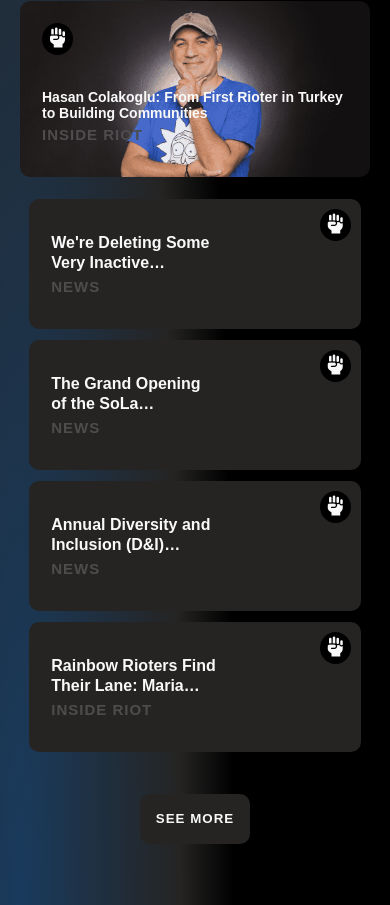
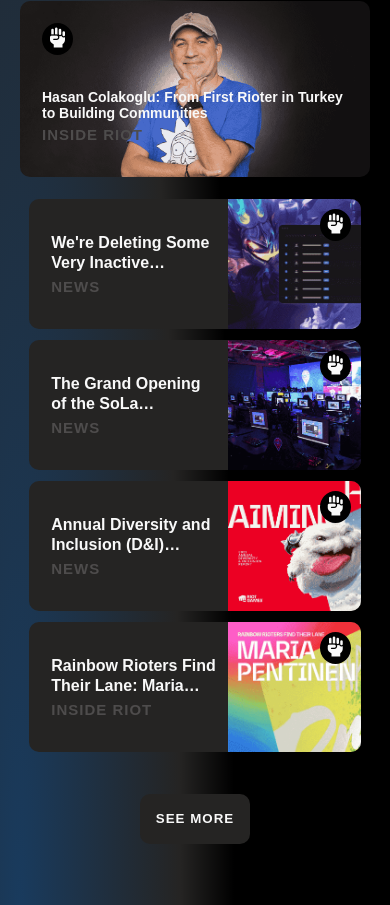
Before and after one commit to mouad-P7/riot-games, a plain HTML site: page index.html in a window 390 px wide. Shown: the part 819-1724 px from the top of the page. Drawn offline with nearby package versions, Linux system fonts and the light colour scheme.

Commit message:
I decreased (Defer offscreen images) problem from 1s to 0.15s.

```diff
--- a/css/style.css
+++ b/css/style.css
@@ -65,7 +65,7 @@
     text-align: start;
     z-index: 1;
 }
-.home-main .lazy{
+.home-main .lazy, .flex-mobile-menu .lazy{
     background-image: unset;
     opacity: 0;
 }
@@ -573,7 +573,7 @@
     row-gap: 2rem;
     flex-direction: column;
 }
-.flex-mobile-menu .card1, .flex-mobile-menu .card2{height: 28rem;}
+.flex-mobile-menu .card1, .flex-mobile-menu .card2{height: 27rem;}
 
 
 
@@ -689,10 +689,10 @@
 
 
 .home-main{background-color: var(--myDarkGray);}
-#article-img-1{background-image: url("/images/article-img-1.png");}
-#article-img-2{background-image: url("/images/article-img-2.png");}
-#article-img-3{background-image: url("/images/article-img-3.png");}
-#article-img-4{background-image: url("/images/article-img-4.png");}
+.article-img-1{background-image: url("/images/article-img-1.png");}
+.article-img-2{background-image: url("/images/article-img-2.png");}
+.article-img-3{background-image: url("/images/article-img-3.png");}
+.article-img-4{background-image: url("/images/article-img-4.png");}
 #what-happening-section, #our-games-section{
     padding-top: 5rem;
     padding-bottom: 10rem;
@@ -887,6 +887,7 @@
 .article-photo{
     background-color: gray;
     flex: 1 1 40%;
+    height: 100%;
     background-repeat: no-repeat;
     background-size: cover;
     border-radius: 0 1rem 1rem 0;
--- a/index.html
+++ b/index.html
@@ -510,11 +510,11 @@
             <div class="card card-render-container">
                 <div class="card-render">
                     <a class="card-container" target="_blank" href="https://teamfighttactics.leagueoflegends.com/en-us/set-overview/dragonlands-uncharted-realms/?utm_medium=promo2%2Bwww.riotgames.com&utm_source=riotbar">
-                        <div class="card card1 card1-photo"></div>
+                        <div class="card card1 lazy card1-photo"></div>
                         <p>Explore Uncharted Realms of the Dragonlands in TFT's latest mid-set!</p>
                     </a>
                     <a class="card-container" target="_blank" href="https://playvalorant.com/?utm_medium=promo3%2Bwww.riotgames.com&utm_source=riotbar">
-                        <div class="card card2 card2-photo"></div>
+                        <div class="card card2 lazy card2-photo"></div>
                         <p>There's no stopping now-VALORANT is kicking off DIMENSION // ACT ||- You in?</p>
                     </a>
                 </div>
@@ -761,7 +761,7 @@
                                     <p>We're Deleting Some Very Inactive Accounts</p>
                                     <div class="events-category">NEWS</div>
                                 </div>
-                                <div class="article-photo lazy" id="article-img-1"></div>
+                                <div class="article-photo article-img-1 lazy"></div>
                             </div>
                         </div>
                     </a>
@@ -776,7 +776,7 @@
                                     <p>The Grand Opening of the SoLa Technology and Entrepreneurship Center</p>
                                     <div class="events-category">NEWS</div>
                                 </div>
-                                <div class="article-photo lazy" id="article-img-2"></div>
+                                <div class="article-photo article-img-2 lazy"></div>
                             </div>
                         </div>
                     </a>
@@ -791,7 +791,7 @@
                                     <p>Annual Diversity and Inclusion (D&I) Progress Report - 2021</p>
                                     <div class="events-category">NEWS</div>
                                 </div>
-                                <div class="article-photo lazy" id="article-img-3"></div>
+                                <div class="article-photo article-img-3 lazy"></div>
                             </div>
                         </div>
                     </a>
@@ -806,7 +806,7 @@
                                     <p>Rainbow Rioters Find Their Lane: Maria Pentinen</p>
                                     <div class="events-category">INSIDE RIOT</div>
                                 </div>
-                                <div class="article-photo lazy" id="article-img-4"></div>
+                                <div class="article-photo article-img-4 lazy"></div>
                             </div>
                         </div>
                     </a>
--- a/js/index.js
+++ b/js/index.js
@@ -72,11 +72,6 @@
             $(this).parent().find('.cookie-info').css({'display':'none'});
             $(this).parent().parent().find('.cookie-break').css({'display':'block'});
         }
-    });
-
-
-    $('.events-hero-link, .article-link').click(function(){
-        alert('This event is over !');
     });
 
 
@@ -164,7 +159,7 @@
 
 
 //javascript code
-const bgImg = document.querySelectorAll('.events-hero, .article-photo, .flex-games .card, .flex-games .game-logo, .monster-photo');
+const bgImg = document.querySelectorAll('.events-hero, .article-photo, .flex-games .card, .flex-games .game-logo, .monster-photo, .flex-mobile-menu .card1, .flex-mobile-menu .card2');
 const bgImgObserver = new IntersectionObserver(entries => {
     entries.forEach(entry => {
         if(entry.isIntersecting){
@@ -172,5 +167,5 @@
             bgImgObserver.unobserve(entry.target);
         }
     });
-    }, {rootMargin:'100px'});
+}, {rootMargin:'100px 0px'});
 bgImg.forEach(x => {bgImgObserver.observe(x)});
```
Lines whose indentation alone changed are shown as unchanged.
